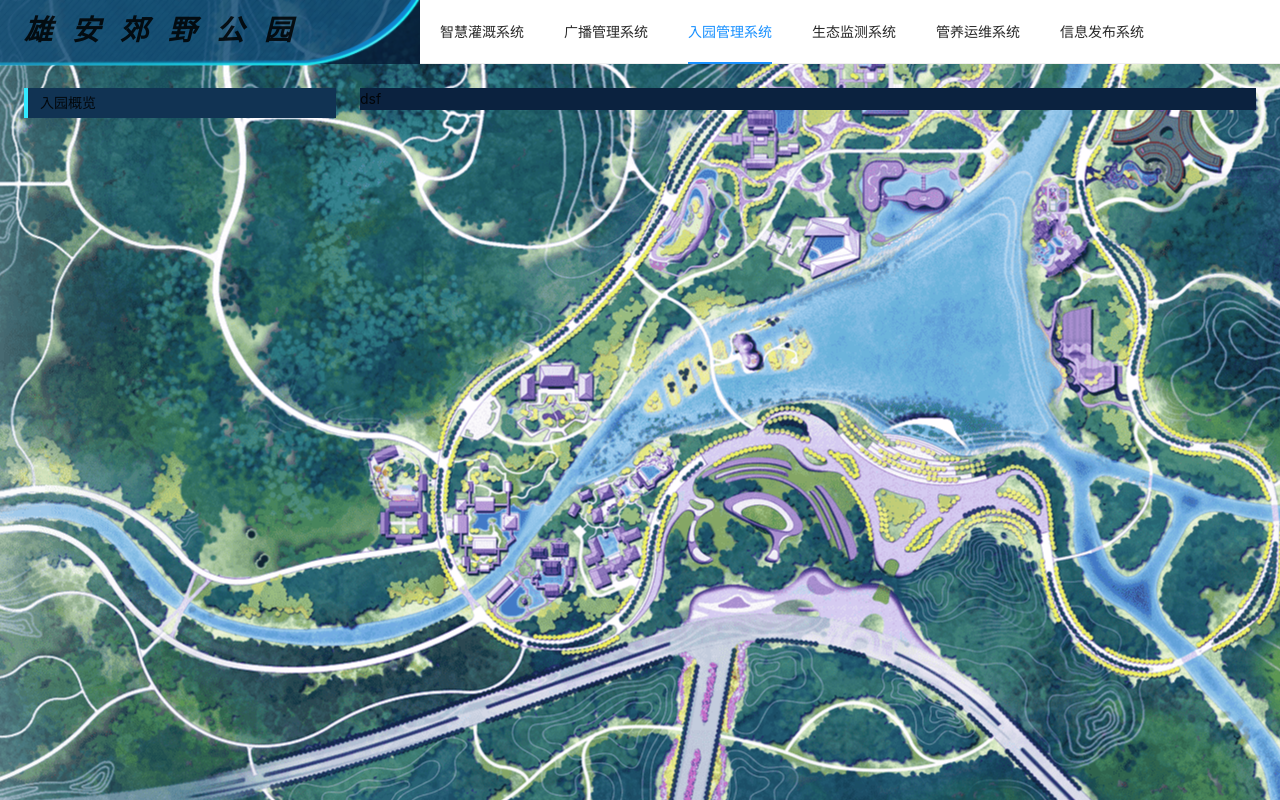
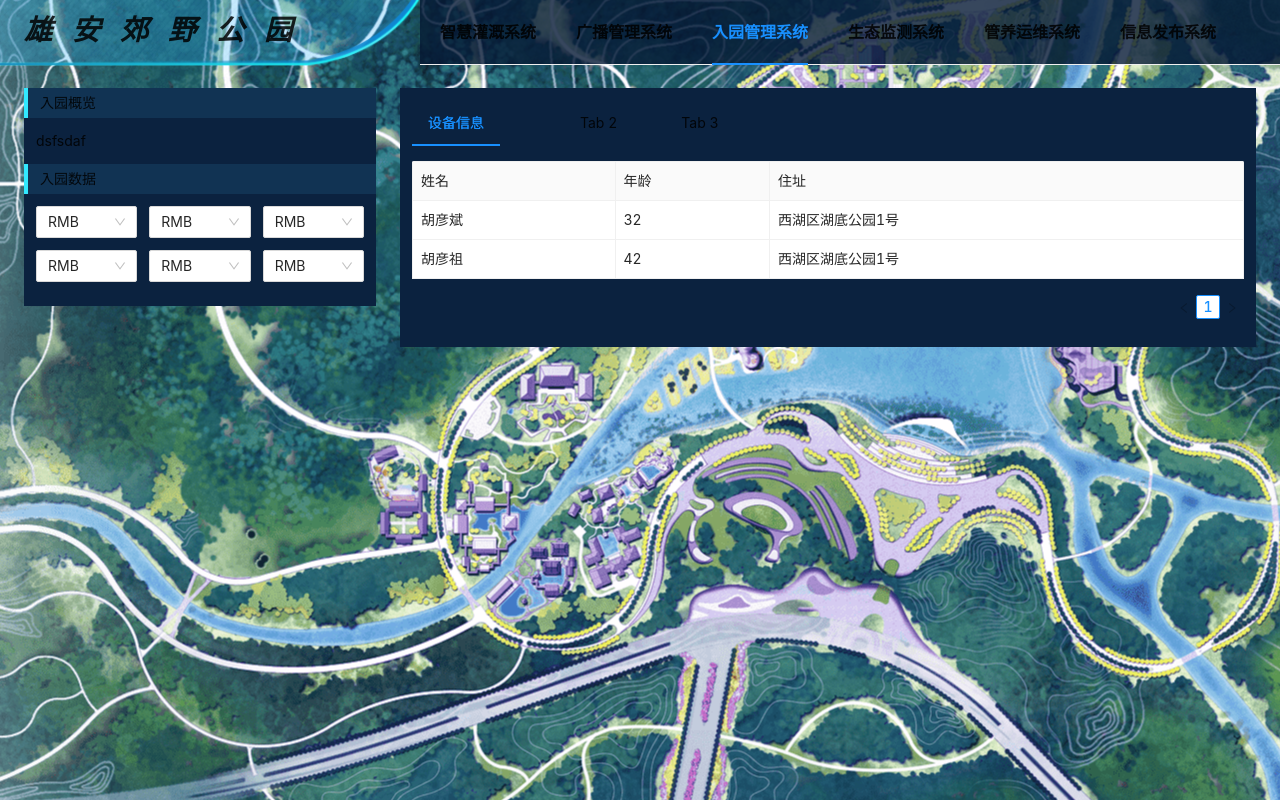
Before and after one commit to kolf/xalpAdmin, a React (Create React App) app: page /park-management in a window 1280 px wide. Built offline with nearby package versions, Linux system fonts and the light colour scheme; sample sign-in values are in the browser's storage.

Commit message:
自定义主题

```diff
--- a/craco.config.js
+++ b/craco.config.js
@@ -1,5 +1,7 @@
 const CracoLessPlugin = require("craco-less");
 const darkTheme = require("antd/dist/dark-theme");
+const theme = require("./theme");
+console.log(darkTheme, "darkTheme");
 module.exports = {
   plugins: [
     {
@@ -7,7 +9,7 @@ module.exports = {
       options: {
         lessLoaderOptions: {
           lessOptions: {
-            modifyVars: darkTheme,
+            modifyVars: { ...darkTheme, ...theme },
             javascriptEnabled: true,
           },
         },
@@ -15,3 +17,5 @@ module.exports = {
     },
   ],
 };
+
+// 'component-background':'#0B223F'
--- a/package.json
+++ b/package.json
@@ -2,6 +2,7 @@
   "name": "app",
   "version": "1.0.0",
   "dependencies": {
+    "@ant-design/icons": "^4.6.2",
     "@antv/f2": "^3.8.8",
     "@fortawesome/fontawesome": "^1.1.8",
     "@fortawesome/fontawesome-free": "^5.15.1",
--- a/src/App.less
+++ b/src/App.less
@@ -8,12 +8,19 @@
   background-color: #0b223f;
 }
 
+.pad {
+  padding: 12px;
+}
+
 .panel {
-  &-title {
+  &-heading {
     background: rgba(69, 190, 255, 0.1);
     line-height: 30px;
     height: 30px;
     padding-left: 12px;
     border-left: 4px solid #32e9ff;
   }
+  &-body {
+    padding: 12px;
+  }
 }
--- a/src/components/Layouts/AppHeader.jsx
+++ b/src/components/Layouts/AppHeader.jsx
@@ -1,16 +1,14 @@
 import React from "react";
 import { connect } from "react-redux";
-import { Link } from 'react-router-dom';
+import { Link } from "react-router-dom";
 import { Layout, Menu } from "antd";
 import sessionService from "../../services/session.service";
 
-import "./AppHeader.css";
+import "./AppHeader.less";
 
 import * as sessionActions from "../../store/actions/session.actions";
 
 const { Header } = Layout;
-
-
 
 class AppHeader extends React.Component {
   userData = sessionService.getUser();
@@ -22,15 +20,43 @@ class AppHeader extends React.Component {
 
   render() {
     return (
-      <Header style={{ padding: 0,background: 'rgba(6,26,53,.8)' }}>
+      <Header style={{ padding: 0, background: "none" }}>
         <div className="brand">雄安郊野公园</div>
-        <Menu mode="horizontal" defaultSelectedKeys={["3"]}>
-          <Menu.Item key="1">智慧灌溉系统</Menu.Item>
-          <Menu.Item key="2">广播管理系统</Menu.Item>
-          <Menu.Item key="3"><Link to='/park-management'>入园管理系统</Link></Menu.Item>
-          <Menu.Item key="4">生态监测系统</Menu.Item>
-          <Menu.Item key="5">管养运维系统</Menu.Item>
-          <Menu.Item key="6">信息发布系统</Menu.Item>
+        <Menu
+          mode="horizontal"
+          defaultSelectedKeys={["3"]}
+          style={{ backgroundColor: "rgba(6, 26, 53, 0.8)" }}
+        >
+          <Menu.Item key="1">
+            <Link to="/" className="header-nav">
+              智慧灌溉系统
+            </Link>
+          </Menu.Item>
+          <Menu.Item key="2">
+            <Link to="/" className="header-nav">
+              广播管理系统
+            </Link>
+          </Menu.Item>
+          <Menu.Item key="3">
+            <Link to="/park-management" className="header-nav">
+              入园管理系统
+            </Link>
+          </Menu.Item>
+          <Menu.Item key="4">
+            <Link to="/" className="header-nav">
+              生态监测系统
+            </Link>
+          </Menu.Item>
+          <Menu.Item key="5">
+            <Link to="/" className="header-nav">
+              管养运维系统
+            </Link>
+          </Menu.Item>
+          <Menu.Item key="6">
+            <Link to="/" className="header-nav">
+              信息发布系统
+            </Link>
+          </Menu.Item>
         </Menu>
       </Header>
     );
--- a/src/components/Layouts/AppHeader.css
+++ b/src/components/Layouts/AppHeader.less
@@ -11,3 +11,9 @@
   line-height: 60px;
   padding-left: 24px;
 }
+.header {
+  &-nav {
+    font-weight: 600;
+    font-size: 16px;
+  }
+}
--- /dev/null
+++ b/src/components/ParkManagement/DataForm.jsx
@@ -0,0 +1,126 @@
+import React, { useState, useEffect } from "react";
+import { Form, Row, Col, Input, Button, Select } from "antd";
+import Spacer from "../UI/Spacer";
+const { Option } = Select;
+
+export default function HorizontalLoginForm() {
+  const [form] = Form.useForm();
+  const [, forceUpdate] = useState({}); // To disable submit button at the beginning.
+
+  useEffect(() => {
+    forceUpdate({});
+  }, []);
+
+  const onFinish = (values) => {
+    console.log("Finish:", values);
+  };
+
+  return (
+    <Form form={form} onFinish={onFinish}>
+      <Row gutter={12}>
+        <Col span={8}>
+          <Form.Item
+            name="username"
+            rules={[
+              {
+                required: true,
+                message: "Please input your username!",
+              },
+            ]}
+            style={{ marginBottom: 12 }}
+          >
+            <Select defaultValue="rmb">
+              <Option value="rmb">RMB</Option>
+              <Option value="dollar">Dollar</Option>
+            </Select>
+          </Form.Item>
+        </Col>
+        <Col span={8}>
+          <Form.Item
+            name="username"
+            rules={[
+              {
+                required: true,
+                message: "Please input your username!",
+              },
+            ]}
+            style={{ marginBottom: 12 }}
+          >
+            <Select defaultValue="rmb">
+              <Option value="rmb">RMB</Option>
+              <Option value="dollar">Dollar</Option>
+            </Select>
+          </Form.Item>
+        </Col>
+        <Col span={8}>
+          <Form.Item
+            name="username"
+            rules={[
+              {
+                required: true,
+                message: "Please input your username!",
+              },
+            ]}
+            style={{ marginBottom: 12 }}
+          >
+            <Select defaultValue="rmb">
+              <Option value="rmb">RMB</Option>
+              <Option value="dollar">Dollar</Option>
+            </Select>
+          </Form.Item>
+        </Col>
+        <Col span={8}>
+          <Form.Item
+            name="username"
+            rules={[
+              {
+                required: true,
+                message: "Please input your username!",
+              },
+            ]}
+            style={{ marginBottom: 12 }}
+          >
+            <Select defaultValue="rmb">
+              <Option value="rmb">RMB</Option>
+              <Option value="dollar">Dollar</Option>
+            </Select>
+          </Form.Item>
+        </Col>
+        <Col span={8}>
+          <Form.Item
+            name="username"
+            rules={[
+              {
+                required: true,
+                message: "Please input your username!",
+              },
+            ]}
+            style={{ marginBottom: 12 }}
+          >
+            <Select defaultValue="rmb">
+              <Option value="rmb">RMB</Option>
+              <Option value="dollar">Dollar</Option>
+            </Select>
+          </Form.Item>
+        </Col>
+        <Col span={8}>
+          <Form.Item
+            name="username"
+            rules={[
+              {
+                required: true,
+                message: "Please input your username!",
+              },
+            ]}
+            style={{ marginBottom: 12 }}
+          >
+            <Select defaultValue="rmb">
+              <Option value="rmb">RMB</Option>
+              <Option value="dollar">Dollar</Option>
+            </Select>
+          </Form.Item>
+        </Col>
+      </Row>
+    </Form>
+  );
+}
--- /dev/null
+++ b/src/components/ParkManagement/DataTable.jsx
@@ -0,0 +1,49 @@
+import React from "react";
+import { Table, Tabs } from "antd";
+const { TabPane } = Tabs;
+
+const dataSource = [
+  {
+    key: "1",
+    name: "胡彦斌",
+    age: 32,
+    address: "西湖区湖底公园1号",
+  },
+  {
+    key: "2",
+    name: "胡彦祖",
+    age: 42,
+    address: "西湖区湖底公园1号",
+  },
+];
+
+const columns = [
+  {
+    title: "姓名",
+    dataIndex: "name",
+    key: "name",
+  },
+  {
+    title: "年龄",
+    dataIndex: "age",
+    key: "age",
+  },
+  {
+    title: "住址",
+    dataIndex: "address",
+    key: "address",
+  },
+];
+
+export default function DataTable() {
+  return (
+    <div className="pad">
+      <Tabs defaultActiveKey="1">
+        <TabPane tab="设备信息" key="1"></TabPane>
+        <TabPane tab="Tab 2" key="2"></TabPane>
+        <TabPane tab="Tab 3" key="3"></TabPane>
+      </Tabs>
+      <Table dataSource={dataSource} columns={columns} size="small" bordered />
+    </div>
+  );
+}
--- a/src/components/ParkManagement/index.jsx
+++ b/src/components/ParkManagement/index.jsx
@@ -1,17 +1,29 @@
 import React from "react";
 import { Layout } from "antd";
+import DataForm from "./DataForm";
+import DataTable from "./DataTable";
 const { Sider, Content } = Layout;
 
 export default function ParkMangement() {
   return (
     <Layout style={{ height: "100%", backgroundColor: "transparent" }}>
-      <Sider width={360} style={{ backgroundColor: "transparent", padding: "24px"}}>
+      <Sider
+        width={400}
+        style={{ backgroundColor: "transparent", padding: "24px" }}
+      >
         <div className="bg-primary">
-          <div className="panel-title">入园概览</div>
+          <div className="panel-heading">入园概览</div>
+          <div className="panel-body">dsfsdaf</div>
+          <div className="panel-heading">入园数据</div>
+          <div className="panel-body">
+            <DataForm />
+          </div>
         </div>
       </Sider>
       <Content style={{ padding: "24px 24px 24px 0" }}>
-        <div className="bg-primary">dsf</div>
+        <div className="bg-primary">
+          <DataTable />
+        </div>
       </Content>
     </Layout>
   );
--- /dev/null
+++ b/src/components/UI/Spacer.jsx
@@ -0,0 +1,5 @@
+import React from "react";
+
+export default function Spacer({ size }) {
+  return <div style={{ display: "flex", height: size }} />;
+}
--- /dev/null
+++ b/theme.js
@@ -0,0 +1,4 @@
+module.exports = {
+  "border-color-base": "#45BEFF",
+  'table-bg': 'transparent',
+};
```
